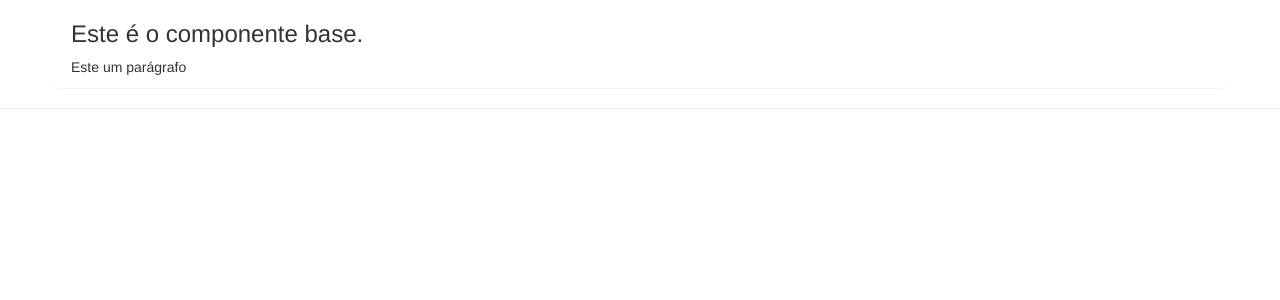
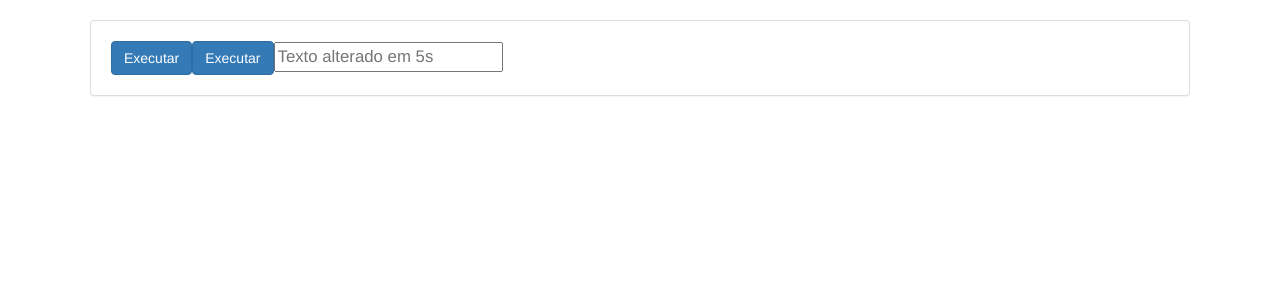
Before and after one commit to tkdkill/primeiro, an Angular app: page / in a window 1280 px wide. Shown: the top 300 px of the page. Built offline with nearby package versions, Linux system fonts and the light colour scheme.

Commit message:
09-11-2017

```diff
--- a/src/app/app.component.css
+++ b/src/app/app.component.css
@@ -0,0 +1,5 @@
+.espaco{
+    margin: 20px;
+    padding: 20px;
+    font-size: 1.2em;
+}
--- a/src/app/app.component.html
+++ b/src/app/app.component.html
@@ -1,5 +1,9 @@
-<div class="container panel paner-default">
-<h3>Este é o componente base.</h3>
-<p class="cor">Este um parágrafo</p>
+<!-- Angular #013 Databinding Property binding -->
+<div class="container">
+    <div class="panel panel-default espaco">
+            <button class="btn btn-primary">Executar</button>
+            <button class="btn btn-primary" [disabled]="inativo">Executar</button>
+            <input type="text" [placeholder]="texto">
+    </div>
+
 </div>
-<hr>
--- a/src/app/app.component.ts
+++ b/src/app/app.component.ts
@@ -6,5 +6,20 @@ import { Component } from '@angular/core';
   styleUrls: ['./app.component.css']
 })
 export class AppComponent {
-  title = 'Primeiro';
+  inativo: boolean = true;
+
+  texto: string = 'Texto do placeholder';
+
+  constructor(){
+    this.colocarAtivo();
+  }
+
+  colocarAtivo(){
+    setTimeout(() => {
+      this.inativo = false;
+      this.texto = 'Texto alterado em 5s';
+    }, 5000);
+  }
+
+
 }
```
